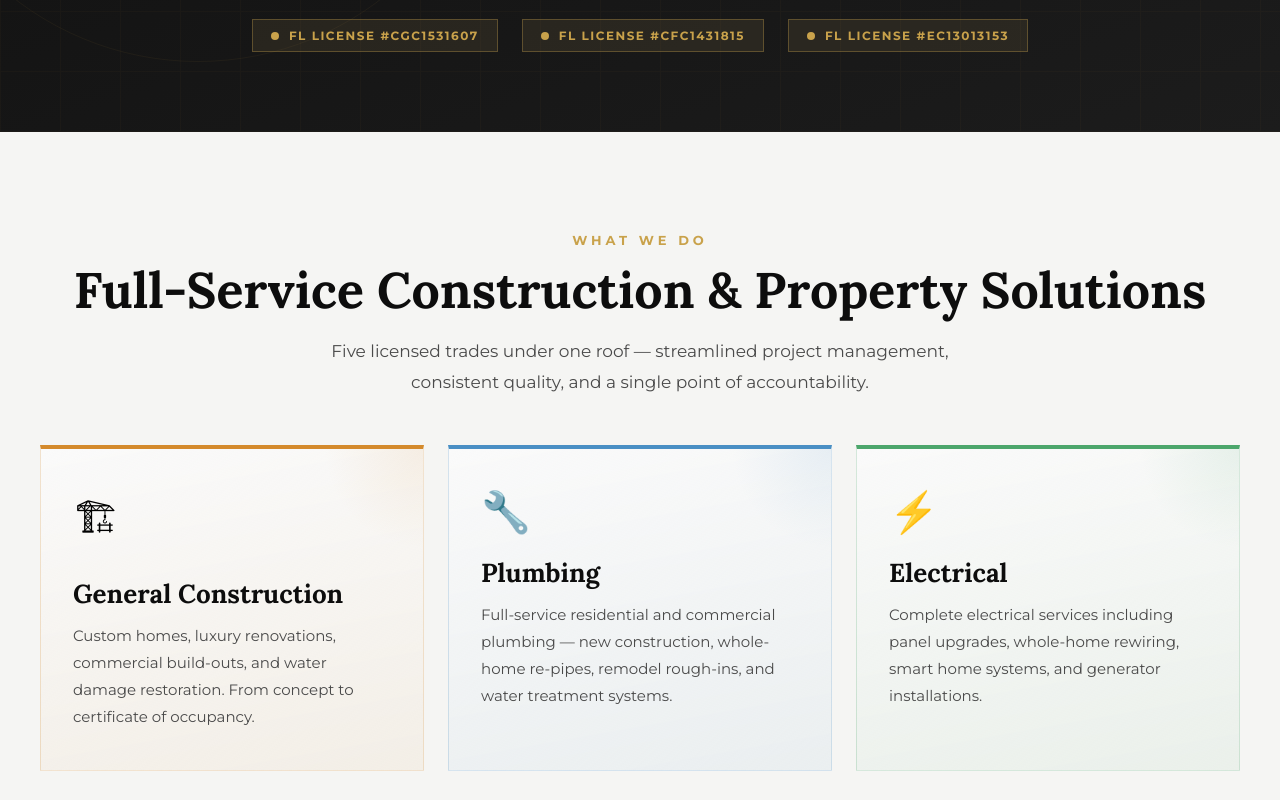
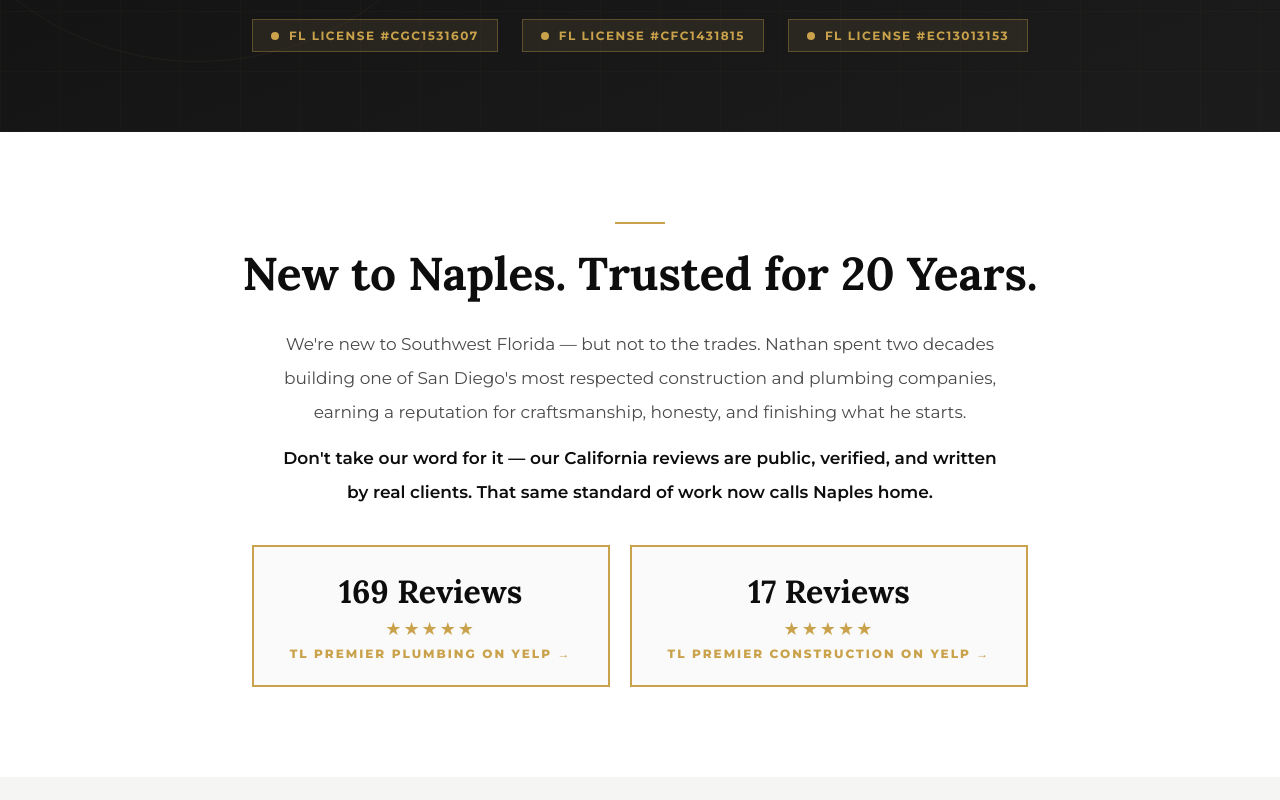
Before and after one commit to tlpremierco/tl-premier-site, a React (Vite) app: page / in a window 1280 px wide. Shown: the part 1280-2080 px from the top of the page. Built offline with nearby package versions, Linux system fonts and the light colour scheme.

Commit message:
Add files via upload

```diff
--- a/App.jsx
+++ b/App.jsx
@@ -454,6 +454,49 @@ function HomePage({ setPage }) {
         </div>
       </div>
 
+      {/* Trust Section - New to Naples */}
+      <div style={{ padding: "90px 40px", background: "#FFFFFF" }}>
+        <div style={{ maxWidth: 900, margin: "0 auto", textAlign: "center" }}>
+          <div style={{ width: 50, height: 2, background: COLORS.gold, margin: "0 auto 20px" }} />
+          <h2 style={{
+            fontFamily: "'Lora', Georgia, serif", fontSize: "clamp(30px, 4.5vw, 46px)", fontWeight: 700,
+            color: COLORS.navy, margin: "0 0 24px",
+          }}>New to Naples. Trusted for 20 Years.</h2>
+          <p style={{
+            fontFamily: "'Montserrat', sans-serif", fontSize: 17, fontWeight: 400,
+            color: COLORS.gray, lineHeight: 2, maxWidth: 720, margin: "0 auto 12px",
+          }}>
+            We're new to Southwest Florida — but not to the trades. Nathan spent two decades building one of San Diego's most respected construction and plumbing companies, earning a reputation for craftsmanship, honesty, and finishing what he starts.
+          </p>
+          <p style={{
+            fontFamily: "'Montserrat', sans-serif", fontSize: 17, fontWeight: 600,
+            color: COLORS.navy, lineHeight: 2, maxWidth: 720, margin: "0 auto 36px",
+          }}>
+            Don't take our word for it — our California reviews are public, verified, and written by real clients. That same standard of work now calls Naples home.
+          </p>
+          <div style={{ display: "flex", gap: 20, justifyContent: "center", flexWrap: "wrap" }}>
+            <a href="https://www.yelp.com/biz/tl-premier-plumbing-san-diego" target="_blank" rel="noopener noreferrer" style={{
+              display: "flex", flexDirection: "column", alignItems: "center", gap: 6,
+              padding: "24px 36px", background: COLORS.white, textDecoration: "none",
+              border: `2px solid ${COLORS.gold}`, minWidth: 260,
+            }}>
+              <span style={{ fontFamily: "'Lora', Georgia, serif", fontSize: 32, fontWeight: 700, color: COLORS.navy }}>169 Reviews</span>
+              <span style={{ color: COLORS.gold, fontSize: 18, letterSpacing: 2 }}>★★★★★</span>
+              <span style={{ fontFamily: "'Montserrat', sans-serif", fontSize: 12, fontWeight: 800, letterSpacing: 2, textTransform: "uppercase", color: COLORS.gold }}>TL Premier Plumbing on Yelp →</span>
+            </a>
+            <a href="https://www.yelp.com/biz/tl-premier-construction-inc-san-diego" target="_blank" rel="noopener noreferrer" style={{
+              display: "flex", flexDirection: "column", alignItems: "center", gap: 6,
+              padding: "24px 36px", background: COLORS.white, textDecoration: "none",
+              border: `2px solid ${COLORS.gold}`, minWidth: 260,
+            }}>
+              <span style={{ fontFamily: "'Lora', Georgia, serif", fontSize: 32, fontWeight: 700, color: COLORS.navy }}>17 Reviews</span>
+              <span style={{ color: COLORS.gold, fontSize: 18, letterSpacing: 2 }}>★★★★★</span>
+              <span style={{ fontFamily: "'Montserrat', sans-serif", fontSize: 12, fontWeight: 800, letterSpacing: 2, textTransform: "uppercase", color: COLORS.gold }}>TL Premier Construction on Yelp →</span>
+            </a>
+          </div>
+        </div>
+      </div>
+
       {/* Services Overview */}
       <div style={{ padding: "100px 40px", background: COLORS.offWhite }}>
         <div style={{ maxWidth: 1200, margin: "0 auto" }}>
@@ -661,6 +704,20 @@ function AboutPage({ setPage }) {
                 <span style={{ fontFamily: "'Montserrat', sans-serif", fontSize: 12, fontWeight: 700, letterSpacing: 1, textTransform: "uppercase", color: COLORS.navy }}>{b.label}</span>
               </div>
             ))}
+          </div>
+
+          {/* Yelp Reviews */}
+          <div style={{ display: "flex", justifyContent: "center", gap: 16, marginTop: 24, flexWrap: "wrap" }}>
+            <a href="https://www.yelp.com/biz/tl-premier-plumbing-san-diego" target="_blank" rel="noopener noreferrer" style={{
+              fontFamily: "'Montserrat', sans-serif", fontSize: 13, fontWeight: 800, letterSpacing: 1.5,
+              textTransform: "uppercase", color: COLORS.gold, textDecoration: "none",
+              padding: "14px 28px", border: `2px solid ${COLORS.gold}`,
+            }}>★ 169 Plumbing Reviews on Yelp</a>
+            <a href="https://www.yelp.com/biz/tl-premier-construction-inc-san-diego" target="_blank" rel="noopener noreferrer" style={{
+              fontFamily: "'Montserrat', sans-serif", fontSize: 13, fontWeight: 800, letterSpacing: 1.5,
+              textTransform: "uppercase", color: COLORS.gold, textDecoration: "none",
+              padding: "14px 28px", border: `2px solid ${COLORS.gold}`,
+            }}>★ 17 Construction Reviews on Yelp</a>
           </div>
         </div>
       </div>
```
